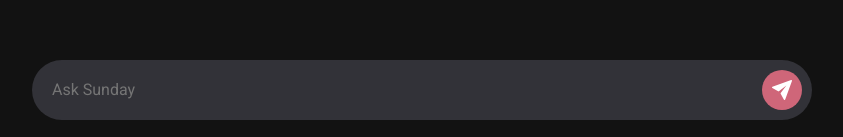
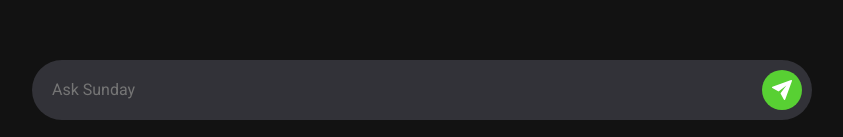
Before and after one commit to draunzler/Sunday, a website built with Vite: page client/index.html in a window 1280 px wide. Shown: the part 660-797 px from the top of the page, without its empty margins (218-1061 px from the left). Built offline with nearby package versions, Linux system fonts and the light colour scheme.

Commit message:
changed send button color

```diff
--- a/client/style.css
+++ b/client/style.css
@@ -168,7 +168,7 @@
   outline: 0;
   border: 0;
   cursor: pointer;
-  background: #cf6679;
+  background: #58D033;
   padding: 10px;
   display: flex;
   align-items: center;
```
